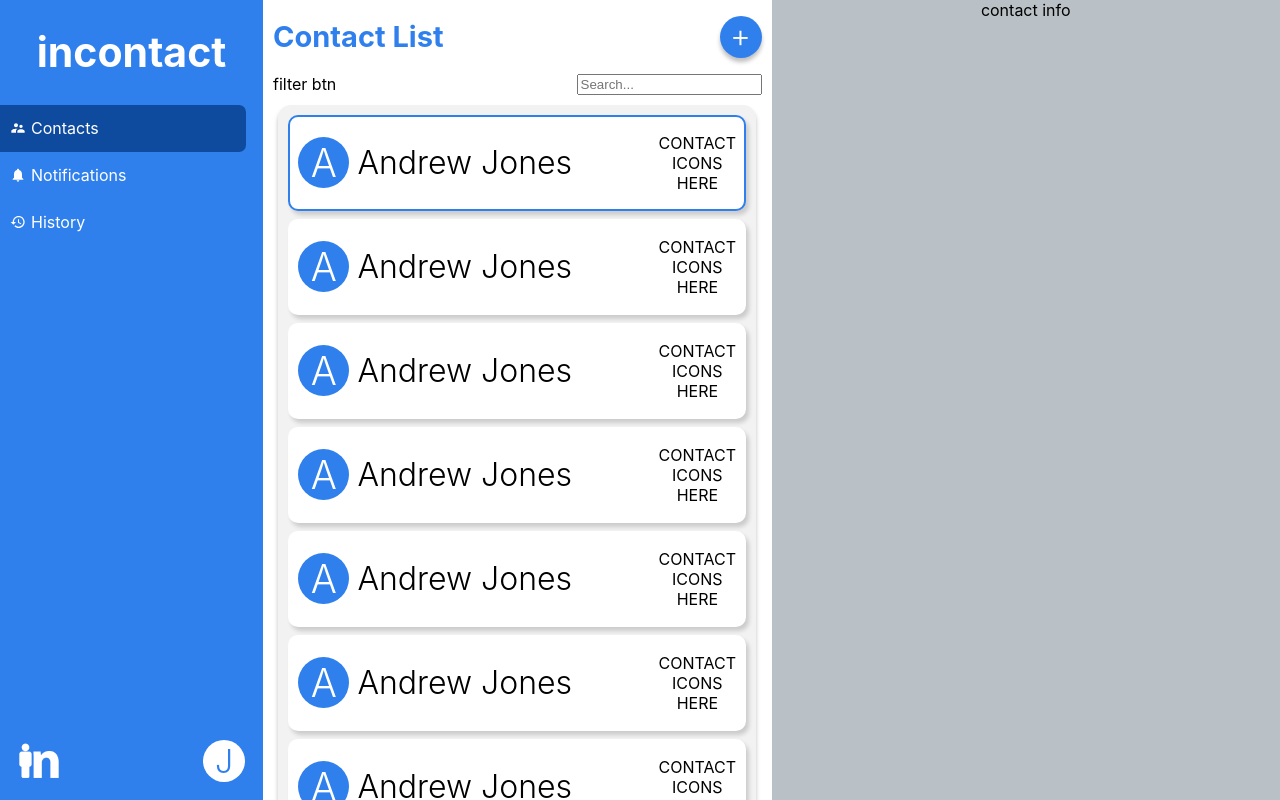
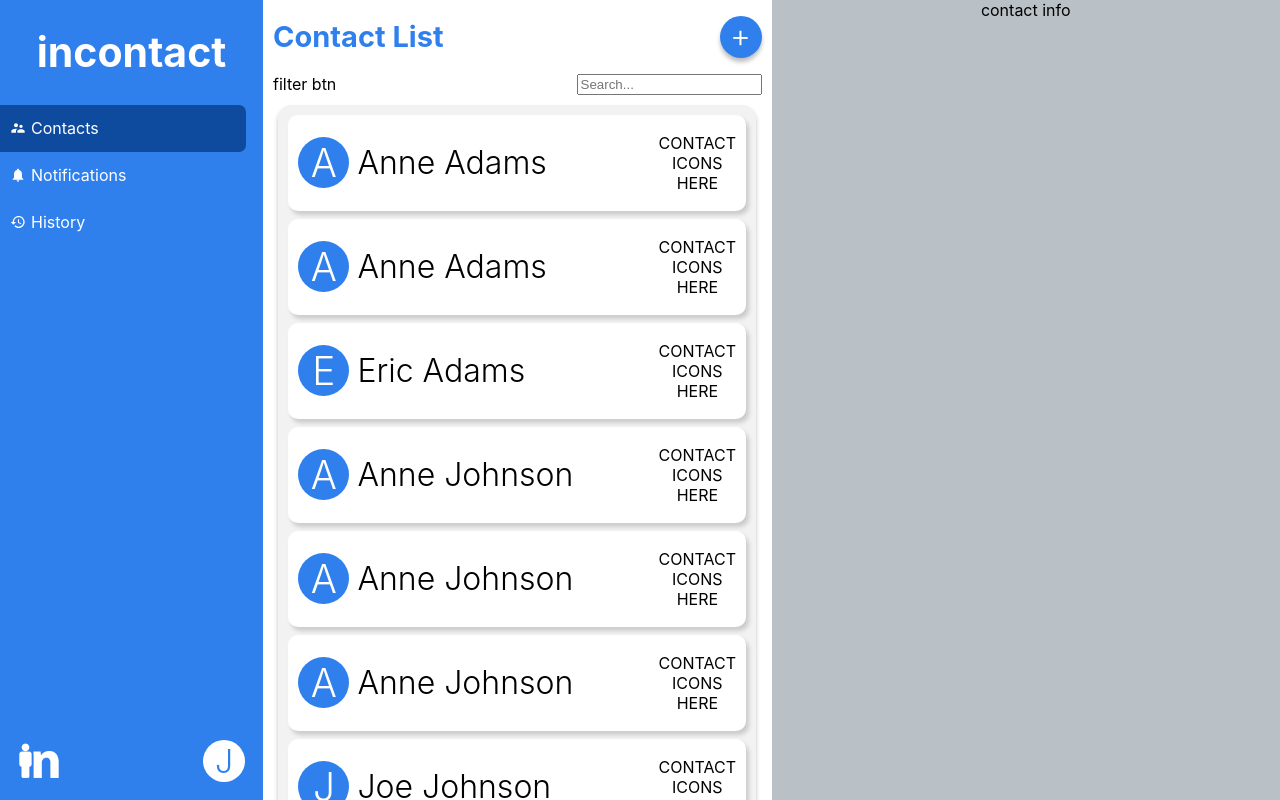
Before and after one commit to OpenSocialCSN/incontact-web, a React (Create React App) app: page / in a window 1280 px wide. Built offline with nearby package versions, Linux system fonts and the light colour scheme.

Commit message:
generate random names, basic alpha sorting

```diff
--- a/src/App.jsx
+++ b/src/App.jsx
@@ -3,10 +3,19 @@ import React, { useState } from "react";
 import ContactsScreen from "./components/screens/contacts/ContactsScreen";
 import SideMenu from "./SideMenu";
 
+const getRan = arr => arr[Math.floor(Math.random() * arr.length)];
+const FIRST_NAMES = ["Joe", "Anne", "Eric", "Tina"];
+const LAST_NAMES = ["Adams", "Johnson", "Nance", "Smith"];
 const FAKE_CONTACTS = [];
-for (let i = 0; i < 40; i++) {
+
+for (let i = 0; i < 15; i++) {
+  const firstName = getRan(FIRST_NAMES);
+  const lastName = getRan(LAST_NAMES);
+
   FAKE_CONTACTS.push({
-    displayName: "Andrew Jones",
+    displayName: firstName + " " + lastName,
+    firstName,
+    lastName,
     id: i
   });
 }
--- a/src/components/screens/contacts/ContactsScreen.jsx
+++ b/src/components/screens/contacts/ContactsScreen.jsx
@@ -32,10 +32,21 @@ export default function ContactsScreen({ contacts = [] }) {
 }
 
 const ContactList = ({ contacts, selectContact, selectedContactId }) => {
+  const sortedContacts = contacts.slice(0).sort((a, b) => {
+    if (a.lastName < b.lastName) {
+      return -1;
+    } else if (a.lastName === b.lastName) {
+      return a.firstName < b.firstName ? -1 : 1;
+    } else if (a.lastName > b.lastName) {
+      return 1;
+    }
+    return 0;
+  });
+
   return (
     <div className="ContactList">
-      {contacts &&
-        contacts.map((c, i) => (
+      {sortedContacts &&
+        sortedContacts.map((c, i) => (
           <ContactListItem
             key={i}
             contact={c}
```
